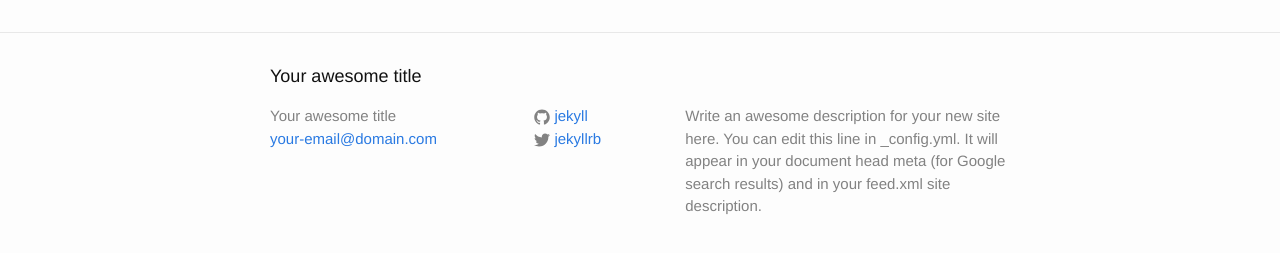
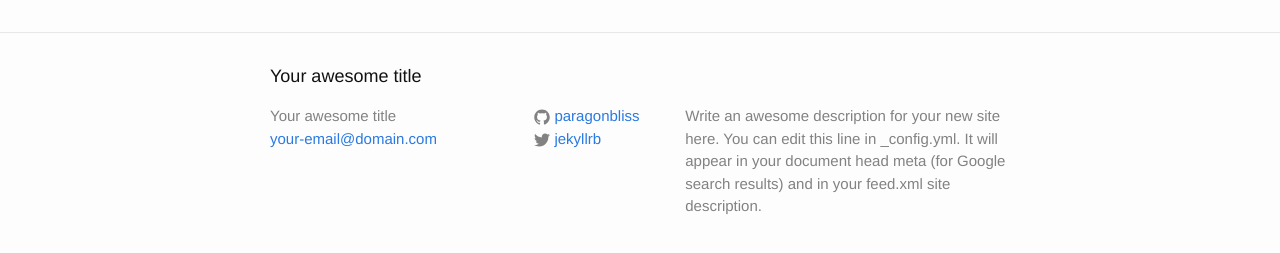
Before and after one commit to paragonbliss/paragonbliss.github.io, a Jekyll site: the page built from index.html, in a window 1280 px wide. Shown: the part 264-517 px from the top of the page. Built offline with Jekyll 4.4.1, drawn with Linux system fonts in a browser that asks for light colours.

Commit message:
Add Pygments

```diff
--- a/_config.yml
+++ b/_config.yml
@@ -8,7 +8,11 @@ description: > # this means to ignore newlines until "baseurl:"
 baseurl: "" # the subpath of your site, e.g. /blog/
 url: "http://yourdomain.com" # the base hostname & protocol for your site
 twitter_username: jekyllrb
-github_username:  jekyll
+github_username:  paragonbliss
 
 # Build settings
 markdown: kramdown
+
+
+# Addons
+highlighter: pygments
```
